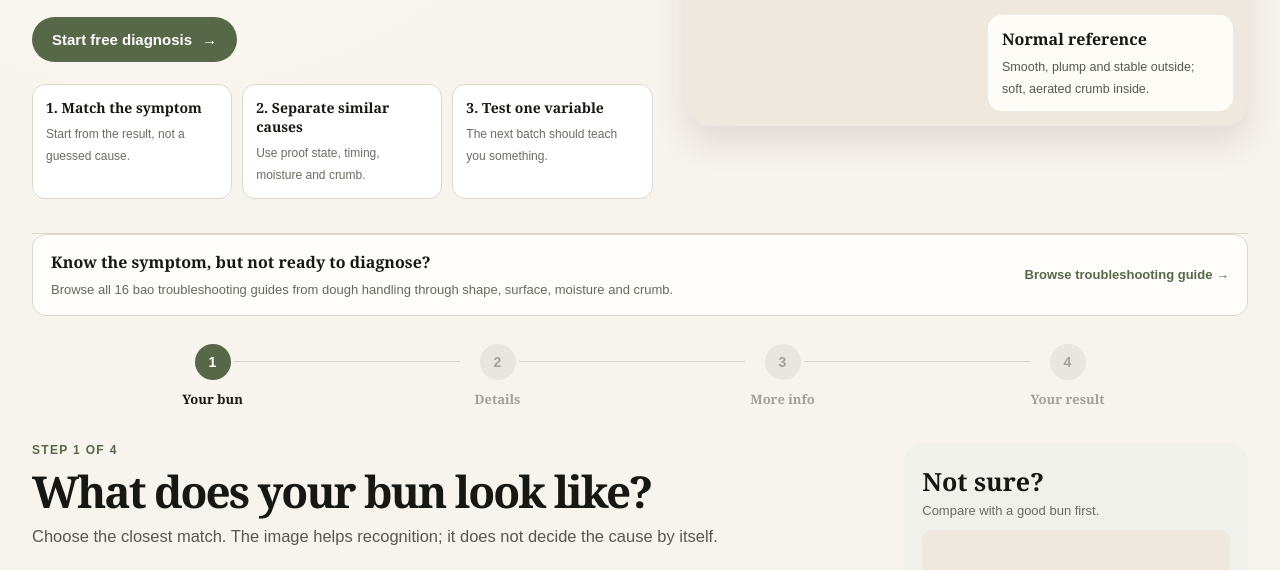
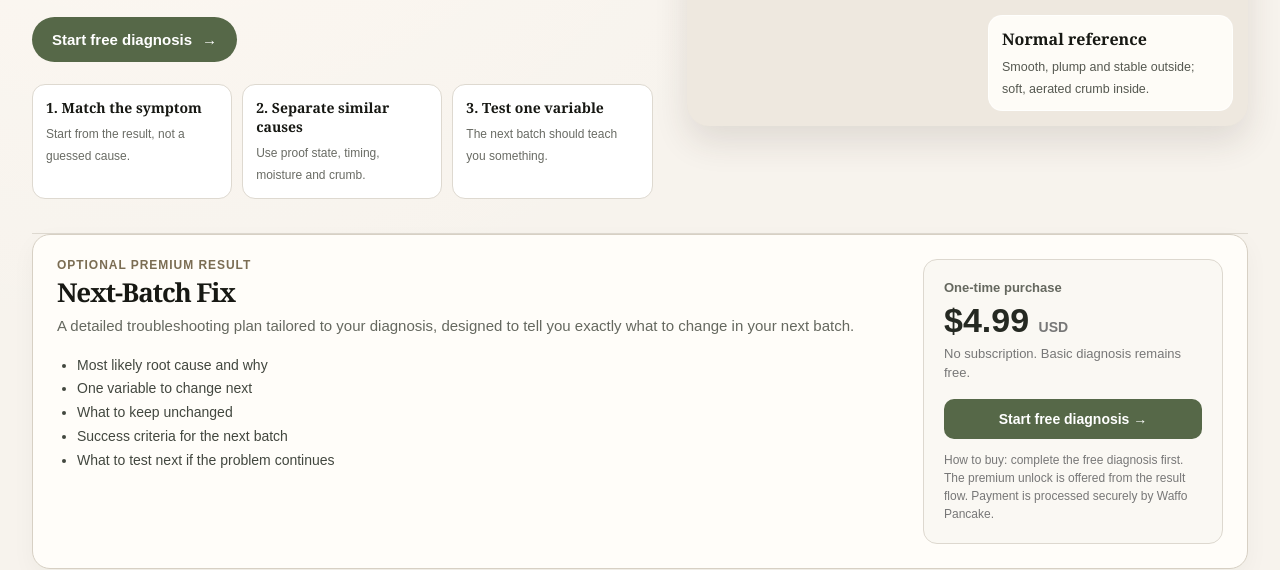
Before and after one commit to DragonChenCL/bok-choy-knowledge-export-experiment, a plain HTML site: page site/index.html in a window 1280 px wide. Shown: the part 409-979 px from the top of the page. Drawn offline with Linux system fonts and the light colour scheme.

Commit message:
show Bao Rescue premium pricing on homepage

```diff
--- a/site/index.html
+++ b/site/index.html
@@ -25,7 +25,7 @@
   <link rel="apple-touch-icon" href="/assets/bao-rescue/bao-rescue-icon-64.png?v=20260909-2">
   <link rel="manifest" href="/site.webmanifest?v=20260909-2">
   <link rel="stylesheet" href="./diagnose/styles.css">
-  <script type="application/ld+json">{"@context":"https://schema.org","@type":"WebApplication","name":"Bao Rescue","url":"https://bao.serunio.com/","description":"Photo-guided troubleshooting for fresh yeast-leavened steamed buns.","applicationCategory":"LifestyleApplication","operatingSystem":"Web","isAccessibleForFree":true}</script>
+  <script type="application/ld+json">{"@context":"https://schema.org","@type":"WebApplication","name":"Bao Rescue","url":"https://bao.serunio.com/","description":"Photo-guided troubleshooting for fresh yeast-leavened steamed buns.","applicationCategory":"LifestyleApplication","operatingSystem":"Web","isAccessibleForFree":true,"offers":{"@type":"Offer","name":"Next-Batch Fix","price":"4.99","priceCurrency":"USD","url":"https://bao.serunio.com/#pricing"}}</script>
   <!-- product-stage:MVP_FREEZE -->
 </head>
 <body>
@@ -38,6 +38,31 @@
     <div class="heroCopy"><div class="eyebrow">Photo-guided troubleshooting</div><h1>Why did my bao fail?</h1><p>Answer a few things you actually saw or felt. Bao Rescue ranks the most likely cause family and gives you one next-batch test instead of ten generic guesses.</p><a class="heroCta" href="#diagnose">Start free diagnosis <span>→</span></a><div class="promiseGrid"><div><b>1. Match the symptom</b><span>Start from the result, not a guessed cause.</span></div><div><b>2. Separate similar causes</b><span>Use proof state, timing, moisture and crumb.</span></div><div><b>3. Test one variable</b><span>The next batch should teach you something.</span></div></div></div>
     <div class="heroVisual"><div class="photo p-normal" role="img" aria-label="Normal steamed bao reference"></div><div class="heroNote"><b>Normal reference</b><span>Smooth, plump and stable outside; soft, aerated crumb inside.</span></div></div>
   </section>
+
+  <section id="pricing" style="margin:0 0 28px;padding:24px;border:1px solid #d7d0c4;border-radius:18px;background:#fffdf9;box-shadow:0 8px 24px rgba(35,39,32,.04)">
+    <div style="display:flex;justify-content:space-between;gap:28px;align-items:flex-start;flex-wrap:wrap">
+      <div style="min-width:240px;flex:1 1 360px">
+        <div style="font:700 12px/1 Arial,sans-serif;letter-spacing:.08em;text-transform:uppercase;color:#7b6d53;margin-bottom:8px">Optional premium result</div>
+        <h2 style="margin:0 0 8px;font-size:26px">Next-Batch Fix</h2>
+        <p style="margin:0;color:#65685f;font:15px/1.6 Arial,sans-serif">A detailed troubleshooting plan tailored to your diagnosis, designed to tell you exactly what to change in your next batch.</p>
+        <ul style="margin:16px 0 0;padding-left:20px;color:#42473f;font:14px/1.7 Arial,sans-serif">
+          <li>Most likely root cause and why</li>
+          <li>One variable to change next</li>
+          <li>What to keep unchanged</li>
+          <li>Success criteria for the next batch</li>
+          <li>What to test next if the problem continues</li>
+        </ul>
+      </div>
+      <div style="min-width:240px;flex:0 1 300px;border:1px solid #ddd8cf;border-radius:14px;padding:20px;background:#faf8f3">
+        <div style="font:700 13px Arial,sans-serif;color:#65685f">One-time purchase</div>
+        <div style="font:800 34px/1.15 Arial,sans-serif;color:#252922;margin:6px 0 4px">$4.99 <span style="font-size:14px;font-weight:700;color:#777">USD</span></div>
+        <div style="font:13px/1.5 Arial,sans-serif;color:#777;margin-bottom:16px">No subscription. Basic diagnosis remains free.</div>
+        <a href="#diagnose" style="display:block;text-align:center;padding:12px 16px;border-radius:10px;background:#566848;color:#fff;text-decoration:none;font:700 14px Arial,sans-serif">Start free diagnosis →</a>
+        <p style="margin:12px 0 0;font:12px/1.5 Arial,sans-serif;color:#777">How to buy: complete the free diagnosis first. The premium unlock is offered from the result flow. Payment is processed securely by Waffo Pancake.</p>
+      </div>
+    </div>
+  </section>
+
   <div style="margin:0 0 28px;padding:16px 18px;border:1px solid #ddd8cf;border-radius:14px;background:#fffdfa;display:flex;align-items:center;justify-content:space-between;gap:18px;flex-wrap:wrap">
     <div><b style="display:block;margin-bottom:4px">Know the symptom, but not ready to diagnose?</b><span style="font:13px/1.5 Arial,sans-serif;color:#65685f">Browse all 16 bao troubleshooting guides from dough handling through shape, surface, moisture and crumb.</span></div>
     <a href="./bao-troubleshooting/" style="color:#566848;text-decoration:none;font:700 13px Arial,sans-serif">Browse troubleshooting guide →</a>
@@ -48,6 +73,7 @@
     <button class="specialRow" id="specialBtn"><span><b>My buns look different / special case</b><small>Cracked/opened, frozen/reheated, or another unlisted case.</small></span><strong>›</strong></button><button class="nextBtn" id="nextBtn" disabled>Next →</button></section><section id="question"></section><section id="result"></section></main>
     <aside class="sidecard"><h3>Not sure?</h3><p>Compare with a good bun first.</p><div class="reference"><div class="photo p-normal"></div><span>NORMAL REFERENCE</span></div><ul class="checks"><li>Smooth surface</li><li>Round and plump</li><li>Soft, aerated crumb</li><li>Surface matches the intended style</li></ul><div class="tip"><b>Better diagnosis</b><span>Take one top photo and one cut-open photo before you start.</span></div><div class="scope"><b>MVP scope</b><span>Fresh, yeast-leavened wheat steamed buns. Special cases stay Beta until we have stronger evidence.</span></div></aside>
   </div>
+  <footer style="margin:36px 0 8px;padding-top:20px;border-top:1px solid #ddd8cf;text-align:center;color:#777;font:12px/1.7 Arial,sans-serif">Bao Rescue · Free basic diagnosis · Optional Next-Batch Fix $4.99 USD one-time<br><a href="/terms/" style="color:#566848;margin:0 8px">Terms</a><a href="/privacy/" style="color:#566848;margin:0 8px">Privacy</a><a href="#pricing" style="color:#566848;margin:0 8px">Pricing</a></footer>
 </div>
 <script src="./analytics.js"></script>
 <script src="./diagnose/data.js"></script>
```
